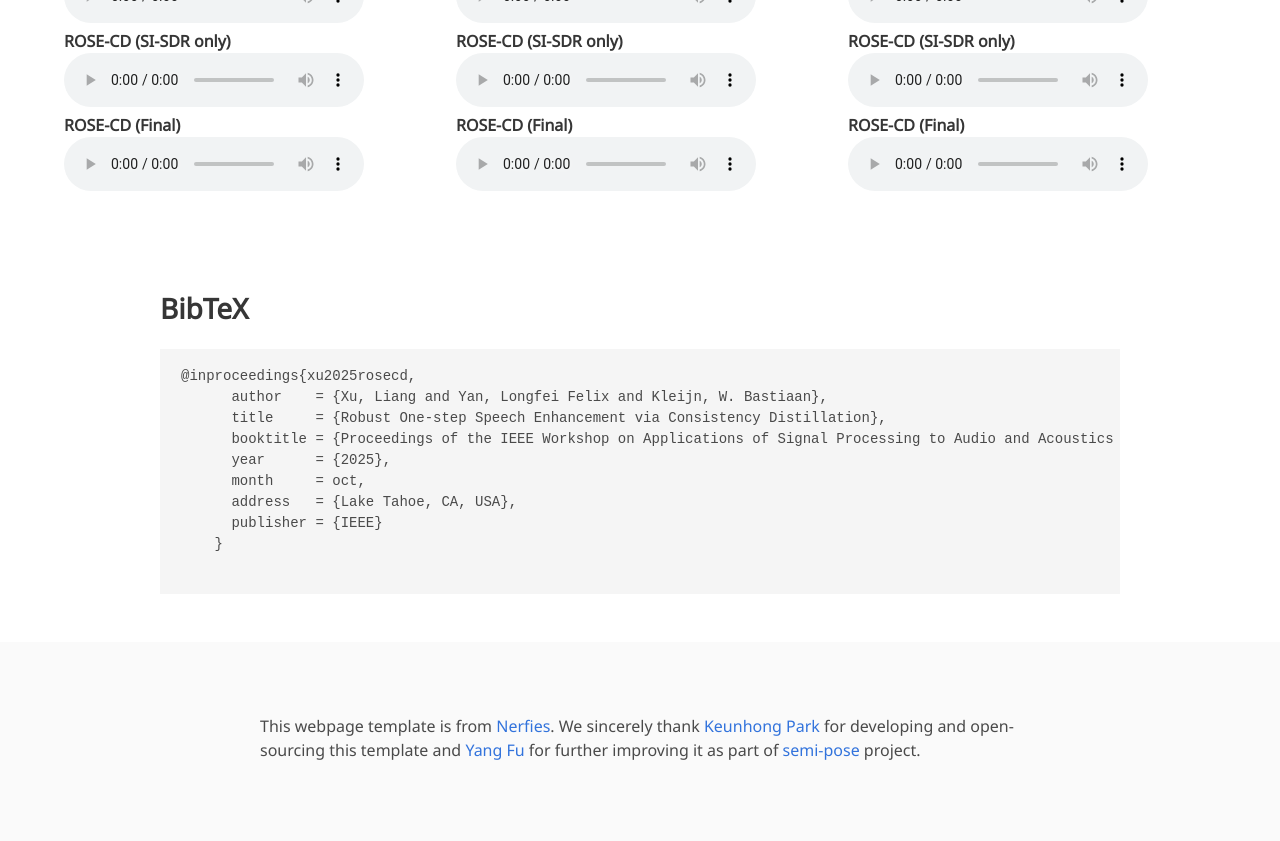
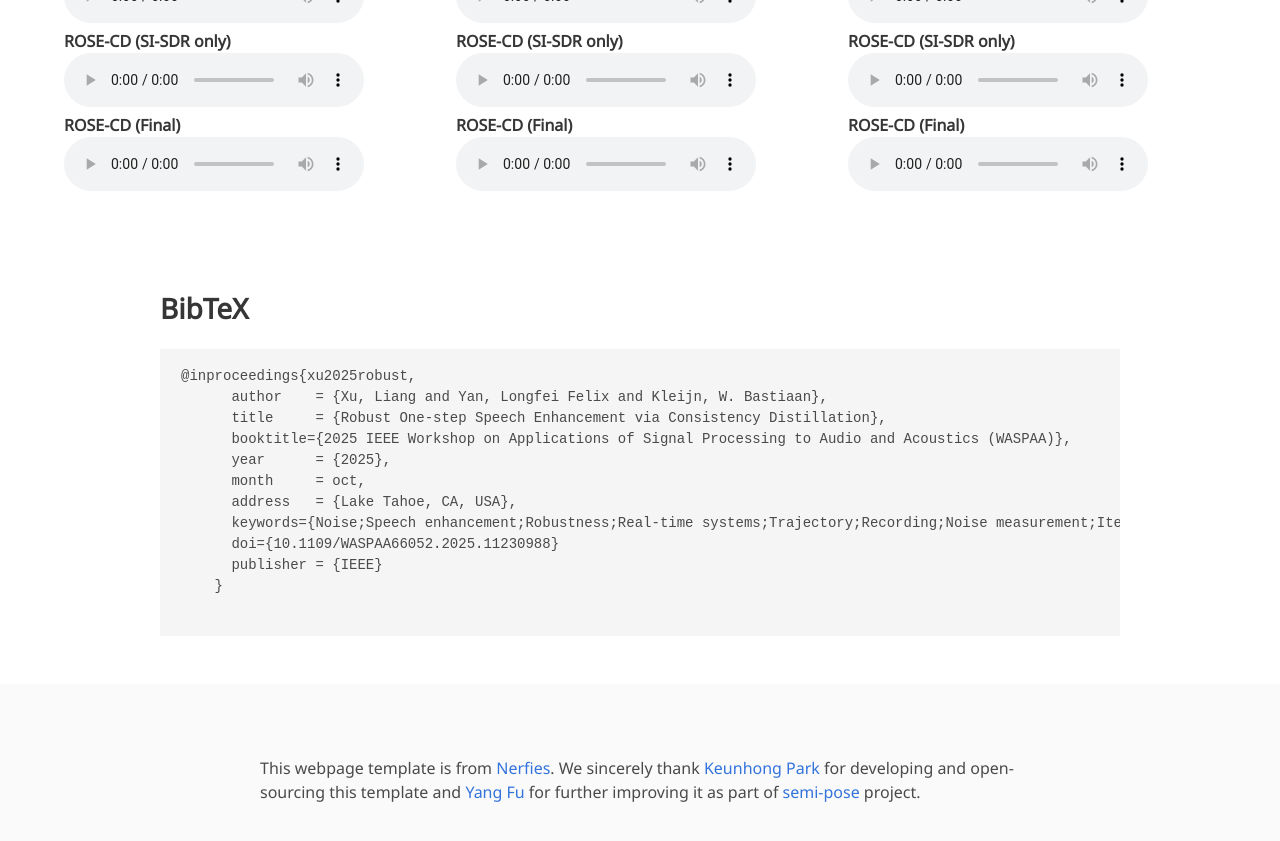
Before and after one commit to LiangXu123/LiangXu123.github.io, a Jekyll site: the page rosecd/index.html, which Jekyll copies as it is, in a window 1280 px wide and 900 px high, scrolled down 4040 px. Shown: the top 841 px of the window. Built offline with Jekyll 4.4.1, drawn with Linux system fonts in a browser that asks for light colours; nearby versions of some CDN libraries; some web fonts are replaced; library files that are not in the unit come from our copies; a style sheet for code colours, icons or effects is not loaded.

Commit message:
add liang rose-cd bibtex

```diff
--- a/rosecd/index.html
+++ b/rosecd/index.html
@@ -435,13 +435,15 @@
   <section class="section" id="BibTeX">
     <div class="container is-max-desktop content">
       <h2 class="title">BibTeX</h2>
-      <pre><code>@inproceedings{xu2025rosecd,
+      <pre><code>@inproceedings{xu2025robust,
       author    = {Xu, Liang and Yan, Longfei Felix and Kleijn, W. Bastiaan},
       title     = {Robust One-step Speech Enhancement via Consistency Distillation},
-      booktitle = {Proceedings of the IEEE Workshop on Applications of Signal Processing to Audio and Acoustics (WASPAA)},
+      booktitle={2025 IEEE Workshop on Applications of Signal Processing to Audio and Acoustics (WASPAA)},
       year      = {2025},
       month     = oct,
       address   = {Lake Tahoe, CA, USA},
+      keywords={Noise;Speech enhancement;Robustness;Real-time systems;Trajectory;Recording;Noise measurement;Iterative methods;Time-domain analysis;Optimization},
+      doi={10.1109/WASPAA66052.2025.11230988}
       publisher = {IEEE}
     }
     </code></pre>
```
